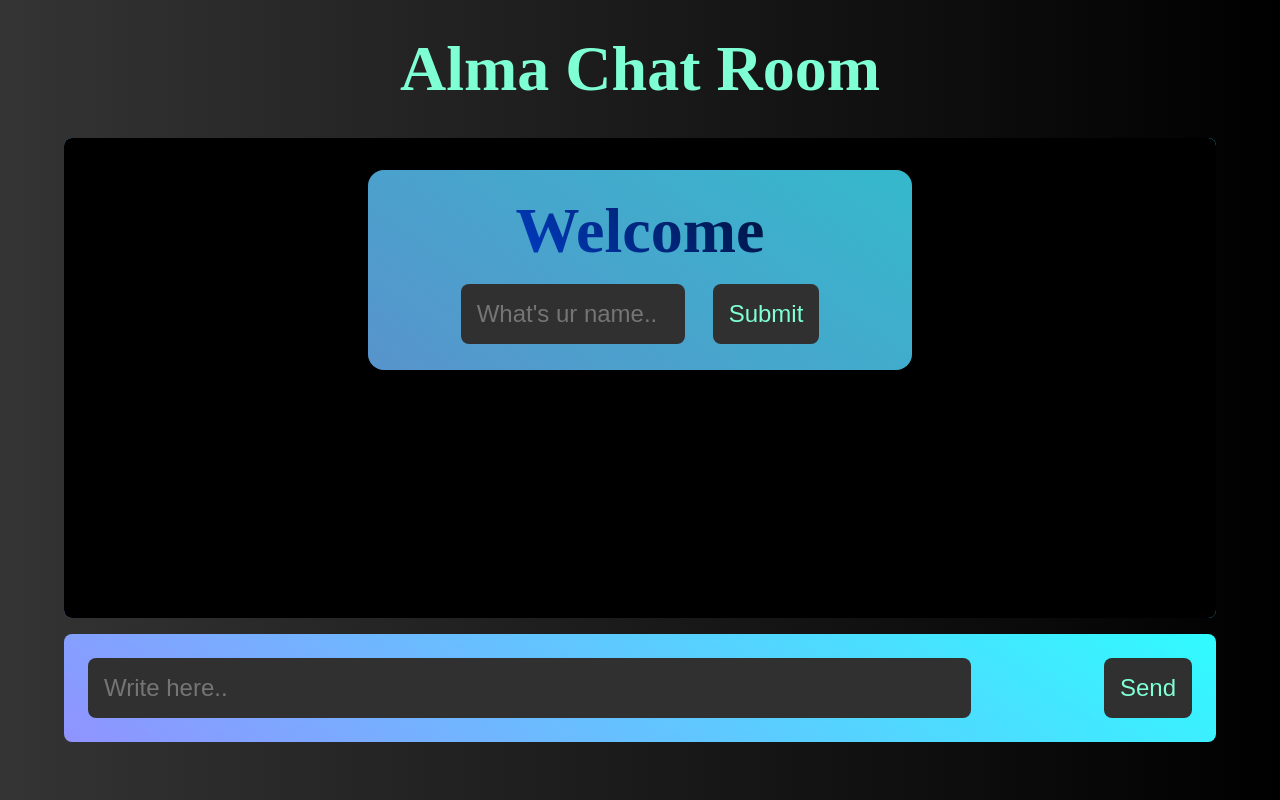
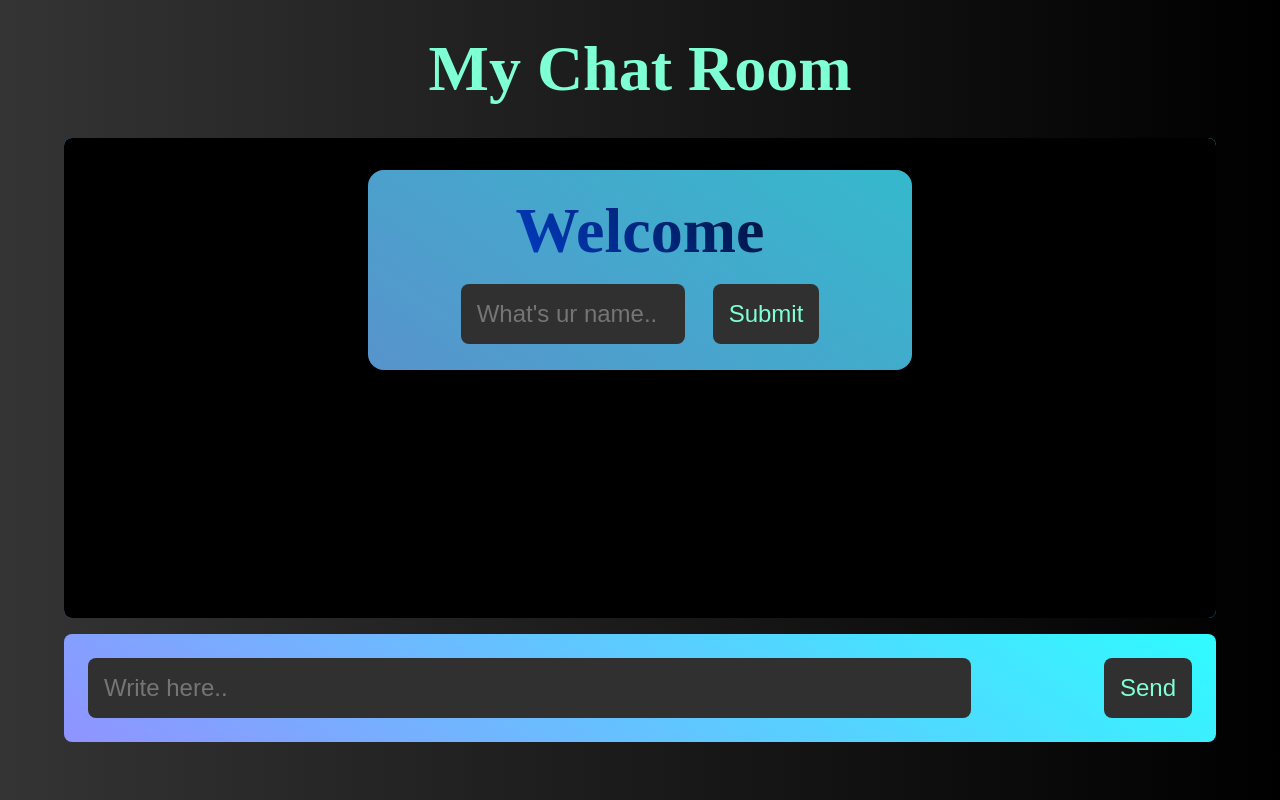
Before and after one commit to Coder-sam-007/my-chat-app, a plain HTML site: page index.html in a window 1280 px wide. Drawn offline with nearby package versions, Linux system fonts and the light colour scheme; no server answers.

Commit message:
Title changed

```diff
--- a/index.html
+++ b/index.html
@@ -14,7 +14,7 @@
 
   <body>
     <header>
-      <h1>Alma Chat Room</h1>
+      <h1>My Chat Room</h1>
     </header>
     <div class="chat-container">
     <form class="modal">
```
